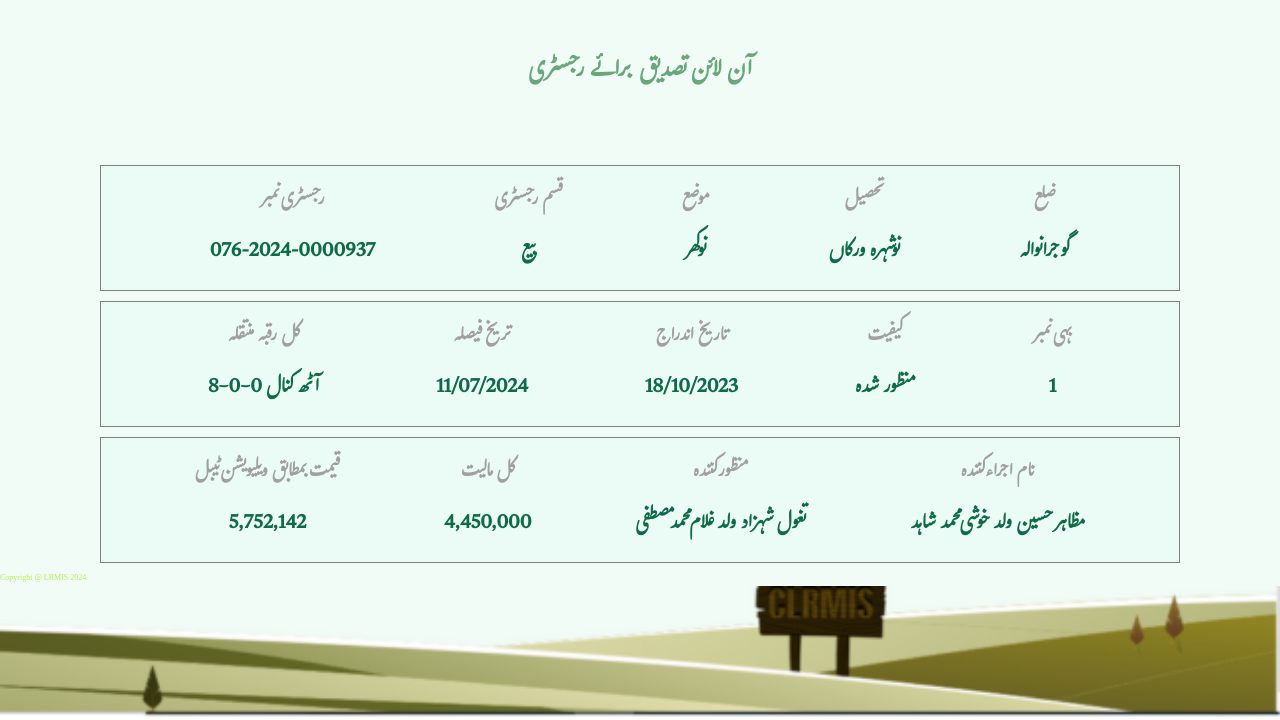
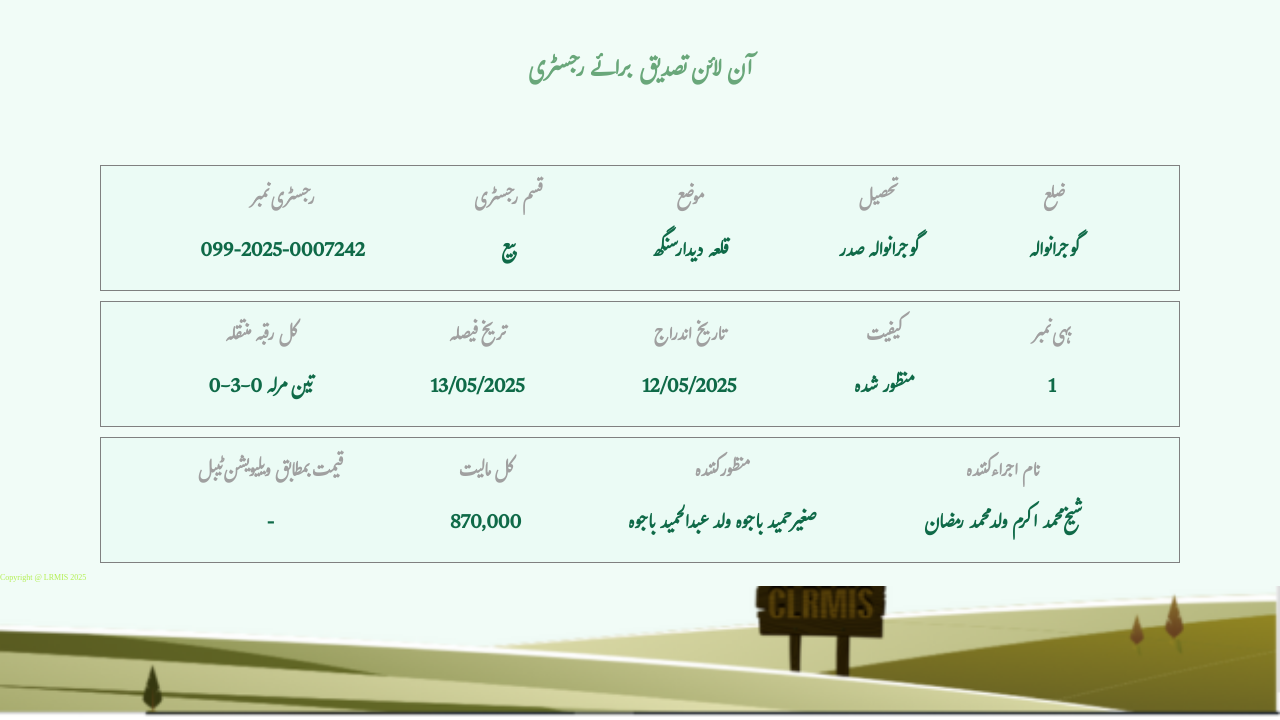
Before and after one commit to punjabzameen/Punjab56, a plain HTML site: page index.html in a window 1280 px wide. Shown: the part 80-800 px from the top of the page. Drawn offline with Linux system fonts and the light colour scheme.

Commit message:
Update index.html

```diff
--- a/index.html
+++ b/index.html
@@ -32,7 +32,7 @@
             <div class="item text1">
                 <h3>رجسٹری نمبر
                 </h3>
-                <p>076-2024-0000937
+                <p>099-2025-0007242
                 </p>
             </div>
             <div class="item text2"><h3>قسم رجسٹری
@@ -42,13 +42,13 @@
             <div class="item text3">
                 <h3>موضع
                 </h3>
-                <p>نوکھر
+                <p>قلعہ دیدار سنگھ
                 </p>
             </div>
             <div class="item text4">
                 <h3>تحصیل
                 </h3>
-                <p>نوشہرہ ورکاں
+                <p>گوجرانوالہ صدر
                 </p>
             </div>
             <div class="item text5">
@@ -63,18 +63,18 @@
             <div class="item text1">
                 <h3>کل رقبہ منتقلہ
                 </h3>
-                <p>8-0-0 آٹھ کنال
+                <p>0-3-0 تین مرلہ
                 </p>
             </div>
             <div class="item text2"><h3>تریخ فیصلہ
 
             </h3>
-            <p>11/07/2024
+            <p>13/05/2025
             </p></div>
             <div class="item text3">
                 <h3>تاریخ اندراج
                 </h3>
-                <p>18/10/2023
+                <p>12/05/2025
                 </p>
             </div>
             <div class="item text4">
@@ -95,23 +95,23 @@
             <div class="item text1">
                 <h3>قیمت بمطابق ویلیویشن ٹیبل
                 </h3>
-                <p>5,752,142
+                <p>-
                 </p>
             </div>
             <div class="item text2"><h3>کل مالیت
             </h3>
-            <p>4,450,000
+            <p>870,000
             </p></div>
             <div class="item text3">
                 <h3>منظور کنندہ
                 </h3>
-                <p>تغول شہزاد ولد غلام محمد مصطفی
+                <p>صغیر حمید باجوہ ولد عبدالحمید باجوہ
                 </p>
             </div>
             <div class="item text4">
                 <h3>نام اجراء کنندہ
                 </h3>
-                <p>مظاہر حسین ولد خوشی محمد شاہد
+                <p>شیخ محمد اکرم ولد محمد رمضان
                 </p>
             </div>
 
@@ -120,7 +120,7 @@
     </section>
     <!-- ----------------- Inage section------------------ -->
      <div class="bottom_img">
-        Copyright @ LRMIS 2024
+        Copyright @ LRMIS 2025
 
      </div>
      <!-- <div class="main">
```
